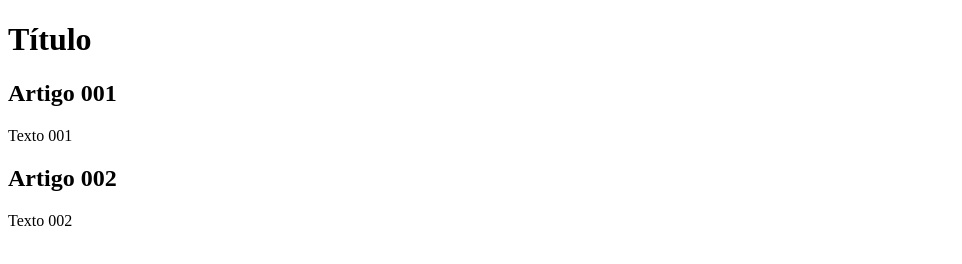
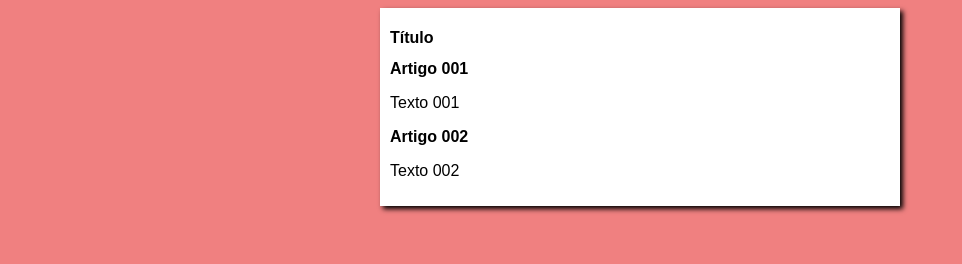
Before and after one commit to 0VictorAlexandre0/projeto-site, a plain HTML site: page index.html in a window 1280 px wide. Shown: the whole page, without its empty margins (0-962 px from the left). Drawn offline with Linux system fonts and the light colour scheme.

Commit message:
Inicio do design

```diff
--- /dev/null
+++ b/estilos/style.css
@@ -0,0 +1,16 @@
+* {
+    font-family: Arial, Helvetica, sans-serif;
+    font-size: 16px;
+}
+
+body{
+    background-color: lightcoral;
+}
+
+main{
+    background-color: white;
+    width: 500px;
+    margin: auto;
+    padding: 10px;
+    box-shadow: 3px 3px 5px rgb(0, 0, 0.473);
+}
--- a/index.html
+++ b/index.html
@@ -4,6 +4,7 @@
     <meta charset="UTF-8">
     <meta name="viewport" content="width=device-width, initial-scale=1.0">
     <title>Título</title>
+    <link rel="stylesheet" href="estilos/style.css">
 </head>
 <body>
     <main>
```
